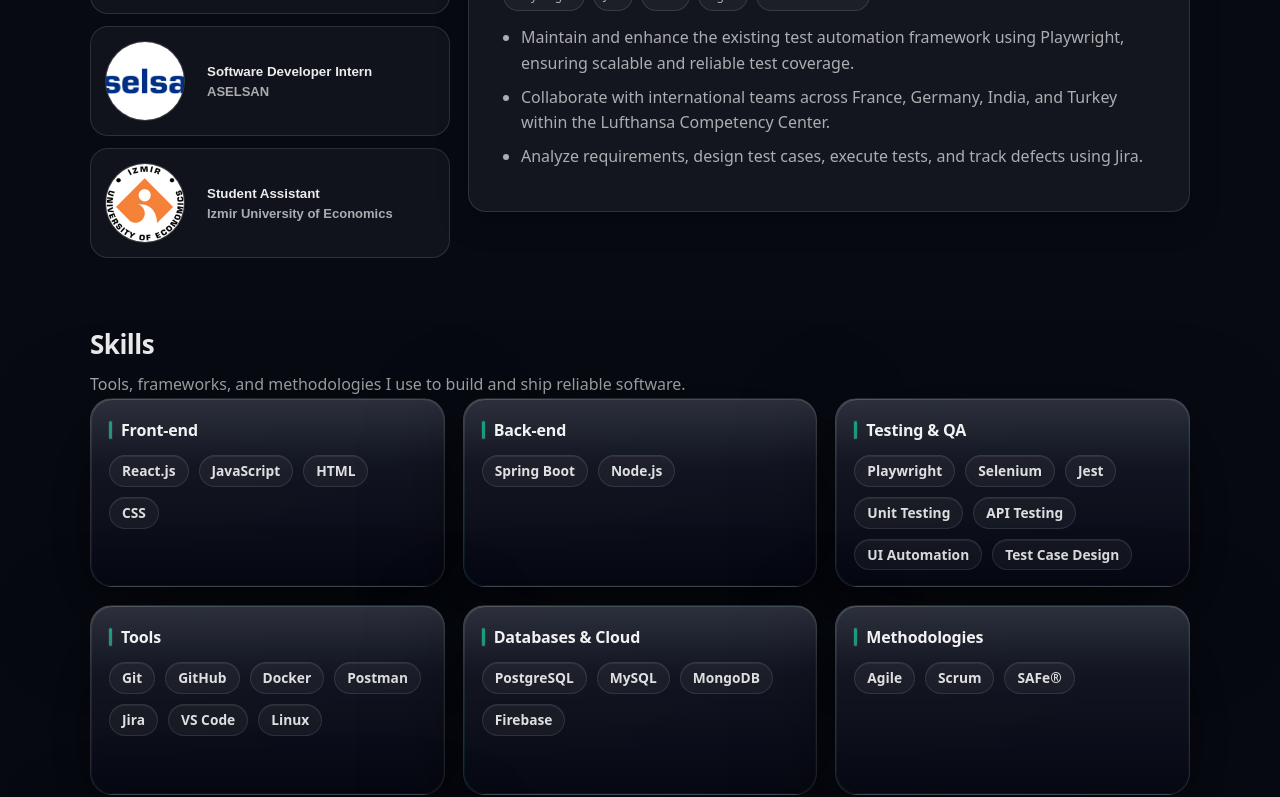
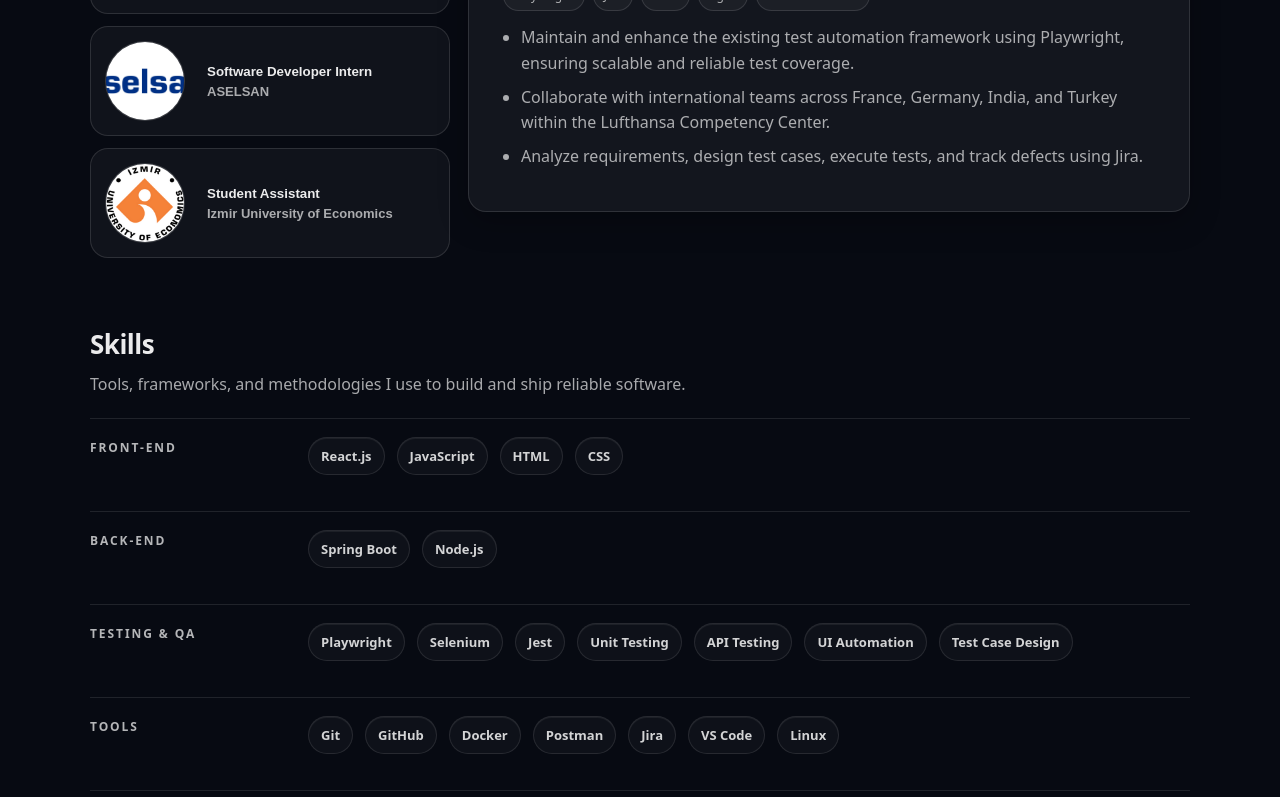
Before and after one commit to melikebuyruk/melike_buyruk_portfolio, a React (Vite) app: page / in a window 1280 px wide. Shown: the part 2000-2797 px from the top of the page. Built offline with nearby package versions, Linux system fonts and the light colour scheme.

Commit message:
Achievements and certifications Implemented.

```diff
--- a/src/App.jsx
+++ b/src/App.jsx
@@ -5,6 +5,8 @@ import Skills from "./sections/Skills/Skills.jsx";
 import Projects from "./sections/Projects.jsx";
 import ExperienceSplit from "./sections/ExperienceSplit/ExperienceSplit.jsx";
 import Education from "./sections/Education/Education.jsx";
+import Certifications from "./sections/Certifications/Certifications.jsx";
+import Achievements from "./sections/Achievements/Achievements.jsx";
 
 export default function App() {
   return (
@@ -17,6 +19,8 @@ export default function App() {
         <Education />
         <ExperienceSplit />
         <Skills />
+        <Certifications />
+        <Achievements />
         <Projects />
 
         <footer className="footer">
--- /dev/null
+++ b/src/sections/Achievements/Achievements.jsx
@@ -0,0 +1,25 @@
+import Section from "../../Section.jsx";
+import { ACHIEVEMENTS } from "../../data/content.js";
+import "./achievements.css";
+
+export default function Achievements() {
+  if (!ACHIEVEMENTS?.length) return null;
+
+  return (
+    <Section
+      id="achievements"
+      title="Achievements"
+      subtitle="Academic awards and notable accomplishments."
+    >
+      <div className="grid2">
+        {ACHIEVEMENTS.map((a) => (
+          <div className="card" key={a.title}>
+            <div className="miniTitle">{a.year}</div>
+            <h4 style={{ marginTop: 6 }}>{a.title}</h4>
+            <p className="miniText">{a.desc}</p>
+          </div>
+        ))}
+      </div>
+    </Section>
+  );
+}
--- /dev/null
+++ b/src/sections/Achievements/achievements.css
@@ -0,0 +1,135 @@
+/* =========================
+   Certifications + Achievements
+   Side-by-Side Editorial
+   ========================= */
+
+/* İki section'ı yan yana al */
+#certifications,
+#achievements {
+  width: 100%;
+}
+
+@media (min-width: 980px) {
+  #certifications,
+  #achievements {
+    display: inline-block;
+    vertical-align: top;
+  }
+
+  #certifications {
+    width: 52%;
+    padding-right: 32px;
+  }
+
+  #achievements {
+    width: 48%;
+    padding-left: 32px;
+    border-left: 1px solid var(--line);
+  }
+}
+
+/* Card hissini tamamen kaldır */
+#certifications .card,
+#achievements .card {
+  background: none;
+  border: none;
+  box-shadow: none;
+  padding: 0;
+  border-radius: 0;
+}
+
+/* Grid → editorial list */
+#certifications .grid2,
+#achievements .grid2 {
+  display: flex;
+  flex-direction: column;
+  gap: 26px;
+  margin-top: 18px;
+}
+
+/* Item */
+#certifications .card,
+#achievements .card {
+  position: relative;
+  padding-left: 22px;
+}
+
+/* Dikey çizgi */
+#certifications .card::before,
+#achievements .card::before {
+  content: "";
+  position: absolute;
+  left: 0;
+  top: 6px;
+  bottom: 6px;
+  width: 2px;
+  border-radius: 999px;
+  background: linear-gradient(
+    180deg,
+    rgba(255, 255, 255, 0.35),
+    rgba(255, 255, 255, 0.08)
+  );
+}
+
+/* Nokta */
+#certifications .card::after,
+#achievements .card::after {
+  content: "";
+  position: absolute;
+  left: -3px;
+  top: 14px;
+  width: 8px;
+  height: 8px;
+  border-radius: 50%;
+  background: var(--accent);
+  box-shadow: 0 0 0 4px rgba(139, 92, 246, 0.15);
+}
+
+/* Başlık */
+#certifications h4,
+#achievements h4 {
+  margin: 0;
+  font-size: 16px;
+  font-weight: 800;
+  letter-spacing: -0.01em;
+  color: rgba(255, 255, 255, 0.95);
+}
+
+/* Meta */
+#certifications .muted,
+#achievements .miniTitle {
+  margin-top: 4px;
+  font-size: 13px;
+  font-weight: 600;
+  color: var(--muted);
+}
+
+/* Açıklama */
+#certifications .miniText,
+#achievements .miniText {
+  margin-top: 8px;
+  max-width: 60ch;
+  line-height: 1.6;
+  color: rgba(255, 255, 255, 0.78);
+}
+
+/* Hover – çok minimal */
+#certifications .card:hover h4,
+#achievements .card:hover h4 {
+  color: white;
+}
+
+#certifications .card:hover::after,
+#achievements .card:hover::after {
+  box-shadow: 0 0 0 6px rgba(139, 92, 246, 0.25);
+}
+
+/* Mobile */
+@media (max-width: 980px) {
+  #certifications,
+  #achievements {
+    width: 100%;
+    padding: 0;
+    border: none;
+  }
+}
--- /dev/null
+++ b/src/sections/Certifications/Certifications.jsx
@@ -0,0 +1,30 @@
+import Section from "../../Section.jsx";
+import { CERTIFICATIONS } from "../../data/content.js";
+
+export default function Certifications() {
+  if (!CERTIFICATIONS?.length) return null;
+
+  return (
+    <Section
+      id="certifications"
+      title="Certifications"
+      subtitle="Professional certifications and technical credentials."
+    >
+      <div className="grid2">
+        {CERTIFICATIONS.map((c) => (
+          <div className="card" key={c.title}>
+            <h4>{c.title}</h4>
+            <p className="muted" style={{ marginTop: 6 }}>
+              {c.issuer} · {c.year}
+            </p>
+            {c.note && (
+              <p className="miniText" style={{ marginTop: 10 }}>
+                {c.note}
+              </p>
+            )}
+          </div>
+        ))}
+      </div>
+    </Section>
+  );
+}
--- a/src/sections/Skills/Skills.jsx
+++ b/src/sections/Skills/Skills.jsx
@@ -19,13 +19,14 @@ export default function Skills() {
       title="Skills"
       subtitle="Tools, frameworks, and methodologies I use to build and ship reliable software."
     >
-      <div className="skillGroups">
+      <div className="skillRows">
         {groups.map((g) => (
-          <div className="card" key={g.title}>
-            <h4>{g.title}</h4>
-            <div className="chipGrid" style={{ marginTop: 12 }}>
+          <div className="skillRow" key={g.title}>
+            <div className="skillLabel">{g.title}</div>
+
+            <div className="skillItems">
               {g.items.map((s) => (
-                <span key={s} className="chip">
+                <span key={s} className="skillToken">
                   {s}
                 </span>
               ))}
--- a/src/sections/Skills/skills.css
+++ b/src/sections/Skills/skills.css
@@ -1,180 +1,191 @@
-#skills .skillGroups {
-  --gap: 18px;
+/* =========================
+   Skills — Premium Spec Rows
+   (colors + motion upgrade)
+   ========================= */
+
+#skills .skillRows {
+  margin-top: 20px;
   display: grid;
-  gap: var(--gap);
-  grid-template-columns: 1fr;
-  align-items: stretch;
-  grid-auto-rows: 1fr;
+  gap: 16px;
 }
 
-@media (min-width: 760px) {
-  #skills .skillGroups {
-    grid-template-columns: repeat(2, minmax(0, 1fr));
+/* Row */
+#skills .skillRow {
+  position: relative;
+  display: grid;
+  grid-template-columns: 200px 1fr;
+  gap: 18px;
+
+  padding: 18px 0 20px;
+  border-top: 1px solid rgba(255, 255, 255, 0.1);
+
+  transition: transform 240ms ease, border-color 240ms ease;
+}
+
+@media (max-width: 900px) {
+  #skills .skillRow {
+    grid-template-columns: 1fr;
+    gap: 10px;
+    padding: 16px 0 18px;
   }
 }
 
-@media (min-width: 1120px) {
-  #skills .skillGroups {
-    grid-template-columns: repeat(3, minmax(0, 1fr));
-  }
+/* row glow background */
+#skills .skillRow::before {
+  content: "";
+  position: absolute;
+  left: -14px;
+  right: -14px;
+  top: 6px;
+  bottom: 6px;
+  border-radius: 18px;
+  pointer-events: none;
+
+  opacity: 0;
+  transform: translateY(2px);
+  background: radial-gradient(
+      700px 140px at 20% 30%,
+      rgba(139, 92, 246, 0.16),
+      transparent 60%
+    ),
+    radial-gradient(
+      700px 140px at 80% 60%,
+      rgba(59, 130, 246, 0.1),
+      transparent 62%
+    );
+
+  transition: opacity 260ms ease, transform 260ms ease;
 }
 
-#skills .card {
-  position: relative;
-  height: 100%;
-  display: flex;
-  flex-direction: column;
-  overflow: hidden;
-
-  padding: 18px 18px 16px;
-  border-radius: 22px;
-
-  border: 1px solid rgba(255, 255, 255, 0.12);
-  box-shadow: 0 28px 90px rgba(0, 0, 0, 0.56),
-    inset 0 1px 0 rgba(255, 255, 255, 0.1);
-
-  backdrop-filter: blur(12px);
-  -webkit-backdrop-filter: blur(12px);
+/* animated underline */
+#skills .skillRow::after {
+  content: "";
+  position: absolute;
+  left: 0;
+  bottom: 4px;
+  height: 1px;
+  width: 0%;
+  border-radius: 999px;
 
   background: linear-gradient(
-      180deg,
-      rgba(255, 255, 255, 0.14) 0%,
-      rgba(255, 255, 255, 0.04) 35%,
-      rgba(255, 255, 255, 0) 100%
-    ),
-    linear-gradient(180deg, rgba(10, 14, 28, 0.98), rgba(6, 8, 18, 0.96)),
-    radial-gradient(
-      900px 520px at 15% 0%,
-      rgba(99, 102, 241, 0.28),
-      /* indigo */ transparent 60%
-    );
+    90deg,
+    rgba(139, 92, 246, 0),
+    rgba(139, 92, 246, 0.7),
+    rgba(45, 212, 191, 0.55),
+    rgba(139, 92, 246, 0)
+  );
 
-  transition: transform 220ms ease, box-shadow 220ms ease,
-    border-color 220ms ease;
+  opacity: 0;
+  transition: width 360ms ease, opacity 240ms ease;
 }
 
-#skills .card::before {
+#skills .skillRow:hover {
+  transform: translateY(-2px);
+  border-top-color: rgba(255, 255, 255, 0.14);
+}
+
+#skills .skillRow:hover::before {
+  opacity: 1;
+  transform: translateY(0);
+}
+
+#skills .skillRow:hover::after {
+  width: 100%;
+  opacity: 1;
+}
+
+/* Label (left) */
+#skills .skillLabel {
+  font-size: 12px;
+  font-weight: 900;
+  letter-spacing: 0.16em;
+  text-transform: uppercase;
+  color: rgba(255, 255, 255, 0.7);
+  padding-top: 2px;
+}
+
+/* Items */
+#skills .skillItems {
+  display: flex;
+  flex-wrap: wrap;
+  gap: 10px 12px;
+  align-items: center;
+}
+
+/* Token — premium ink */
+#skills .skillToken {
+  position: relative;
+  display: inline-flex;
+  align-items: center;
+
+  padding: 9px 12px;
+  border-radius: 999px;
+
+  font-size: 13px;
+  font-weight: 720;
+  color: rgba(255, 255, 255, 0.82);
+
+  background: rgba(255, 255, 255, 0.03);
+  border: 1px solid rgba(255, 255, 255, 0.1);
+
+  box-shadow: inset 0 1px 0 rgba(255, 255, 255, 0.06);
+
+  transition: transform 180ms ease, background 180ms ease,
+    border-color 180ms ease, color 180ms ease, box-shadow 220ms ease;
+}
+
+/* subtle inner shine */
+#skills .skillToken::before {
   content: "";
   position: absolute;
   inset: 0;
   border-radius: inherit;
   pointer-events: none;
+  opacity: 0;
 
-  padding: 1px;
-  background: linear-gradient(
-    135deg,
-    rgba(255, 255, 255, 0.2),
-    rgba(16, 185, 129, 0.18),
-    rgba(45, 212, 191, 0.12),
-    rgba(255, 255, 255, 0.06)
+  background: radial-gradient(
+    120% 140% at 30% 0%,
+    rgba(255, 255, 255, 0.14),
+    transparent 60%
   );
-
-  -webkit-mask: linear-gradient(#000 0 0) content-box, linear-gradient(#000 0 0);
-  -webkit-mask-composite: xor;
-  mask-composite: exclude;
-
-  opacity: 0.55;
-  transition: opacity 220ms ease;
+  transition: opacity 180ms ease;
 }
 
-#skills .card::after {
-  content: "";
-  position: absolute;
-  inset: 0;
-  pointer-events: none;
-  border-radius: inherit;
-  opacity: 0.1;
+/* hover — stronger motion */
+#skills .skillToken:hover {
+  transform: translateY(-2px);
+  color: rgba(255, 255, 255, 0.95);
 
-  background-image: radial-gradient(
-    rgba(255, 255, 255, 0.7) 0.5px,
-    transparent 0.6px
-  );
-  background-size: 8px 8px;
-  mix-blend-mode: overlay;
+  background: rgba(255, 255, 255, 0.05);
+  border-color: rgba(139, 92, 246, 0.35);
+
+  box-shadow: inset 0 1px 0 rgba(255, 255, 255, 0.08),
+    0 16px 40px rgba(139, 92, 246, 0.12);
 }
 
-#skills .card:hover {
-  transform: translateY(-7px);
-  border-color: rgba(255, 255, 255, 0.18);
-  box-shadow: 0 34px 110px rgba(0, 0, 0, 0.62),
-    inset 0 1px 0 rgba(255, 255, 255, 0.12);
+#skills .skillToken:hover::before {
+  opacity: 1;
 }
 
-#skills .card:hover::before {
-  opacity: 0.92;
+/* focus */
+#skills .skillToken:focus-visible {
+  outline: none;
+  border-color: rgba(139, 92, 246, 0.45);
+  box-shadow: 0 0 0 2px rgba(139, 92, 246, 0.2),
+    0 0 0 6px rgba(139, 92, 246, 0.1);
 }
 
-#skills .card h4 {
-  margin: 0;
-  padding-left: 12px;
-  min-height: 26px;
-  display: flex;
-  align-items: center;
-  position: relative;
-
-  font-size: 1rem;
-  font-weight: 820;
-  letter-spacing: -0.01em;
-  color: rgba(255, 255, 255, 0.94);
+/* Reduce motion */
+@media (prefers-reduced-motion: reduce) {
+  #skills .skillRow,
+  #skills .skillRow::before,
+  #skills .skillRow::after,
+  #skills .skillToken,
+  #skills .skillToken::before {
+    transition: none !important;
+  }
+  #skills .skillRow:hover,
+  #skills .skillToken:hover {
+    transform: none;
+  }
 }
-
-#skills .card h4::before {
-  content: "";
-  position: absolute;
-  left: 0;
-  top: 4px;
-  bottom: 4px;
-  width: 3px;
-  border-radius: 999px;
-
-  background: linear-gradient(
-    180deg,
-    rgba(16, 185, 129, 0.95),
-    rgba(45, 212, 191, 0.65)
-  );
-
-  box-shadow: 0 0 0 1px rgba(255, 255, 255, 0.06);
-  opacity: 0.92;
-}
-
-#skills .chipGrid {
-  margin-top: 14px;
-  display: flex;
-  flex-wrap: wrap;
-  gap: 10px;
-  align-content: flex-start;
-}
-
-#skills .chip {
-  display: inline-flex;
-  align-items: center;
-  padding: 8px 12px;
-  border-radius: 999px;
-
-  font-size: 0.86rem;
-  line-height: 1;
-  font-weight: 700;
-
-  color: rgba(255, 255, 255, 0.86);
-  background: rgba(255, 255, 255, 0.045);
-  border: 1px solid rgba(255, 255, 255, 0.1);
-
-  box-shadow: inset 0 1px 0 rgba(255, 255, 255, 0.07);
-  transition: transform 160ms ease, background 160ms ease,
-    border-color 160ms ease, color 160ms ease, box-shadow 160ms ease;
-  user-select: none;
-}
-
-#skills .chip:hover {
-  transform: translateY(-2px);
-  background: rgba(16, 185, 129, 0.14);
-  border-color: rgba(16, 185, 129, 0.3);
-  color: rgba(255, 255, 255, 0.95);
-  box-shadow: inset 0 1px 0 rgba(255, 255, 255, 0.1),
-    0 10px 30px rgba(16, 185, 129, 0.1);
-}
-#skills .chip:focus-visible {
-  outline: none;
-  box-shadow: 0 0 0 2px rgba(16, 185, 129, 0.25),
-    0 0 0 6px rgba(16, 185, 129, 0.1);
-}
```
Also changed, not shown: src/data/content.js (+26 -2 lines), src/sections/Certifications/certifications.css (added).
